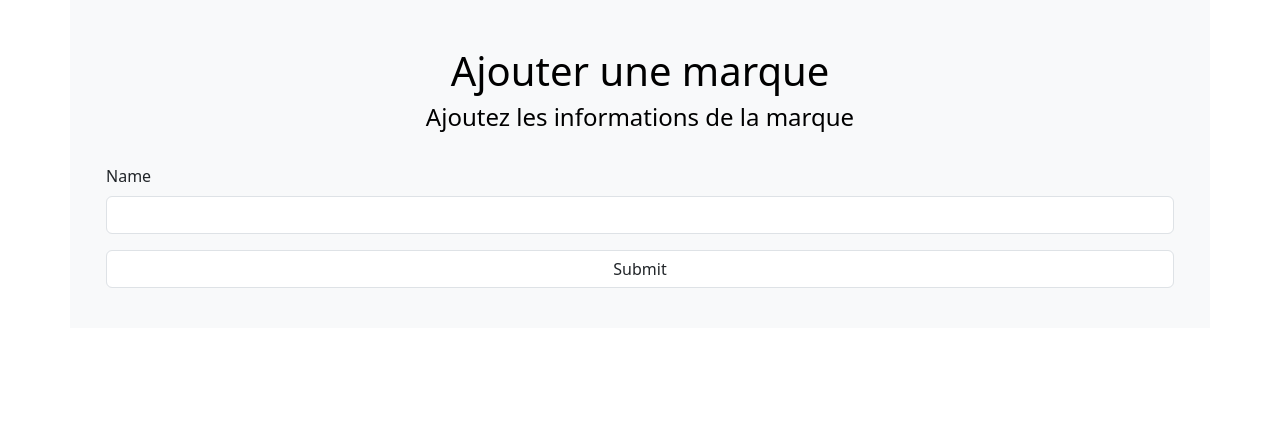
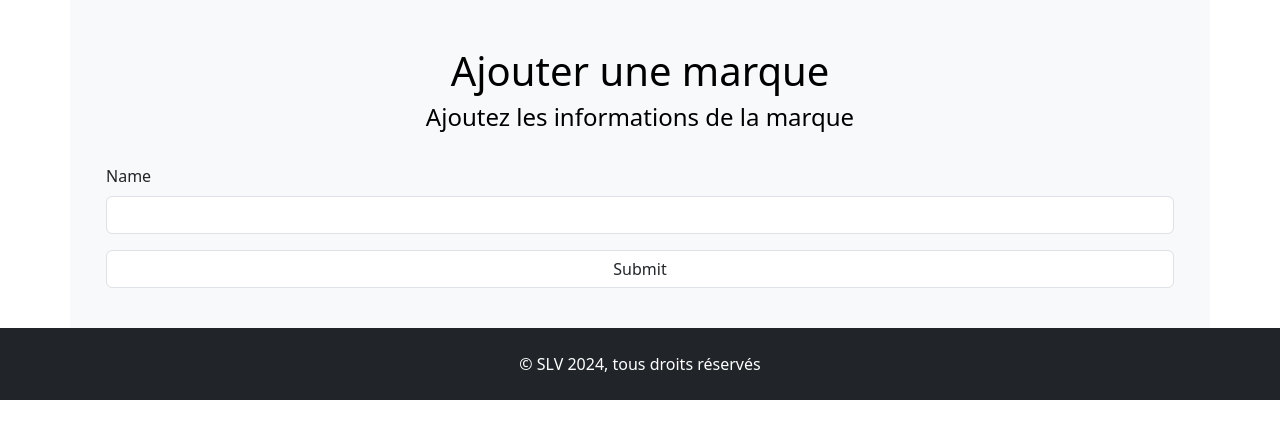
Before and after one commit to hellodamien/slv, a Symfony app: template templates/admin/brand/new.html.twig in a window 1280 px wide. Shown: the part 142-581 px from the top of the page. Run offline with Twig, Linux system fonts and the light colour scheme; the template is opened without the code that fills it, so the values that code supplies are empty; form fields are guessed from the names that the template uses; style sheets or scripts are compiled from the project's sources; some libraries are stand-ins or nearby versions.

Commit message:
Add footer

```diff
--- a/templates/base.html.twig
+++ b/templates/base.html.twig
@@ -43,5 +43,8 @@
         <div class="container d-flex justify-content-center bg-light">
             {% block body %}{% endblock %}
         </div>
+        <footer class="d-flex flex-column flex-grow-1 justify-content-center p-4 bg-dark text-white">
+            <div class="align-self-center">&copy; SLV 2024, tous droits réservés</div>
+        </footer>
     </body>
 </html>
```
